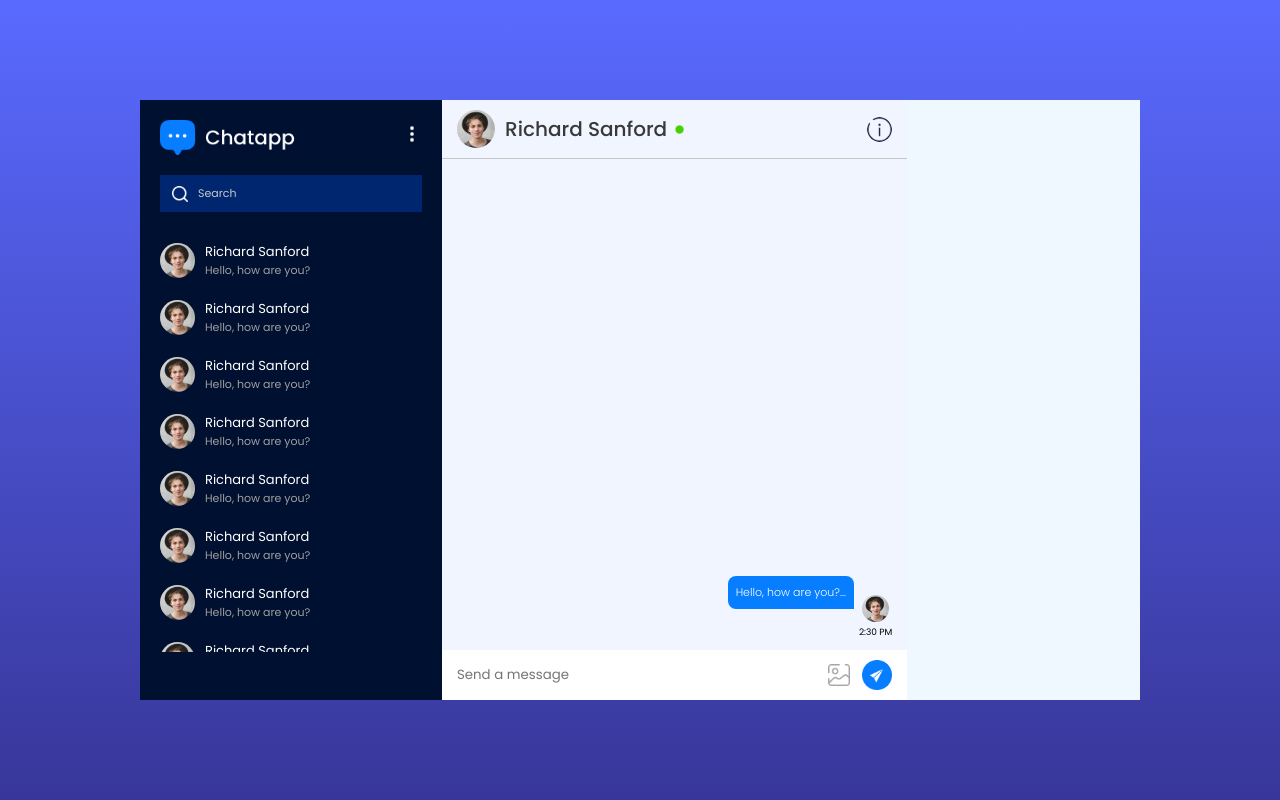
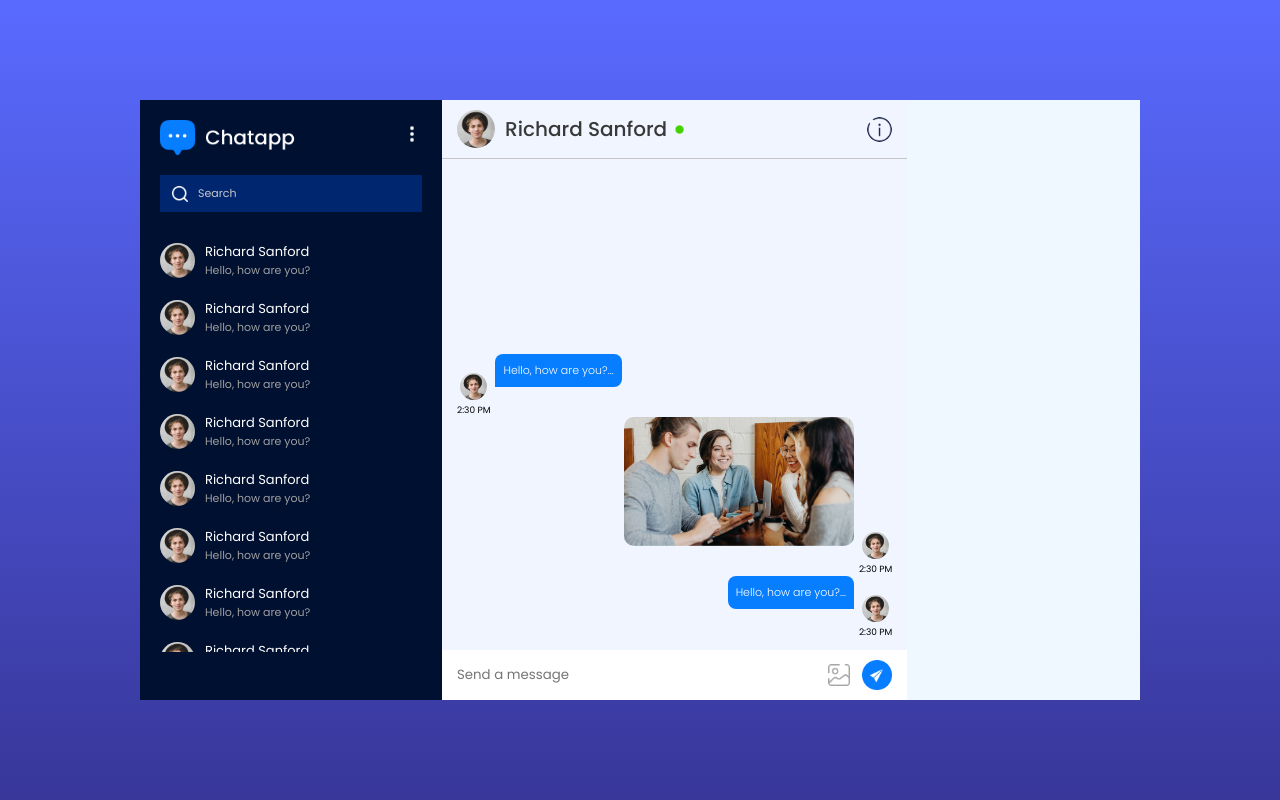
Before and after one commit to ad-abir/chat-app, a React (Vite) app: page /chat in a window 1280 px wide. Shown: the top 800 px of the page. Built offline with nearby package versions, Linux system fonts and the light colour scheme.

Commit message:
Progress in Chat page

```diff
--- a/src/components/ChatBox/ChatBox.jsx
+++ b/src/components/ChatBox/ChatBox.jsx
@@ -19,9 +19,15 @@ const ChatBox = () => {
             <p>2:30 PM</p>
           </div>
         </div>
-      </div>
 
-      <div className="chat-msg">
+        <div className="s-msg">
+          <img className="msg-img" src={assets.pic1} alt="" />
+          <div>
+            <img src={assets.profile_img} alt="" />
+            <p>2:30 PM</p>
+          </div>
+        </div>
+
         <div className="r-msg">
           <p className="msg">Hello, how are you?...</p>
           <div>
```
